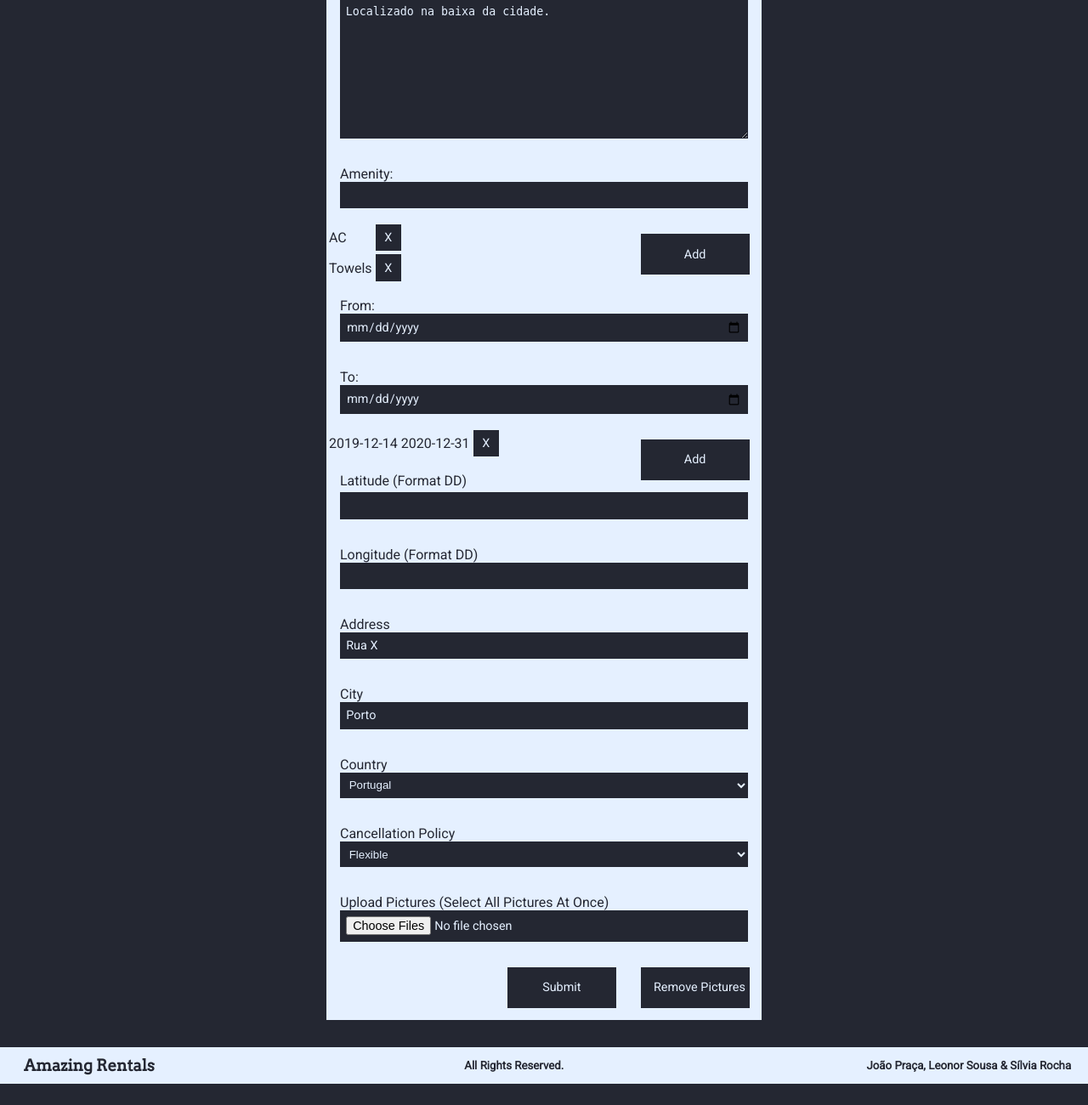
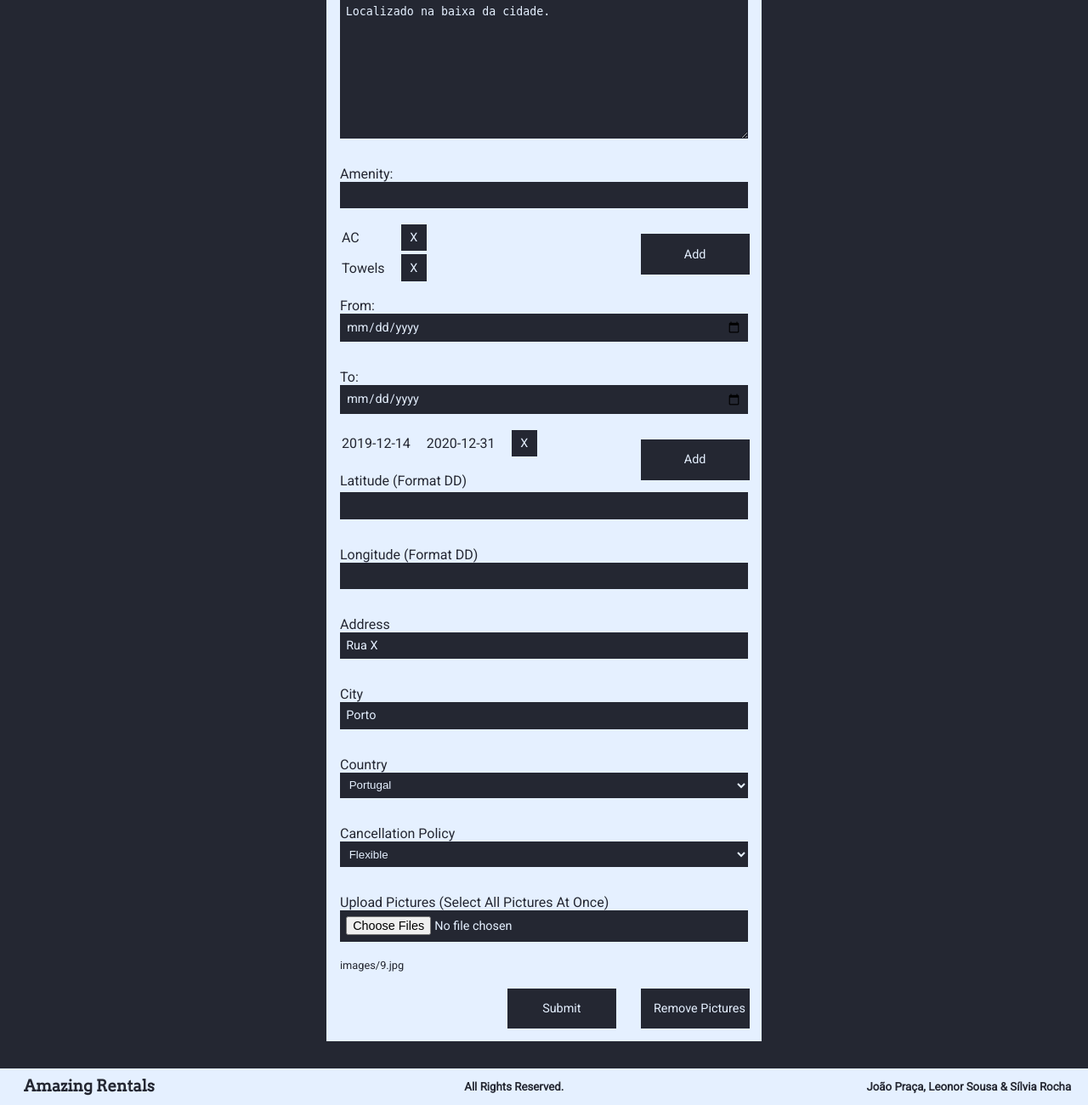
Before and after one commit to jarpraca/LTW_1920, a PHP site: page /editProperty.php?id=9 in a window 1280 px wide. Shown: the part 650-1950 px from the top of the page at 85% size. Before the commit the page ends 1925 px from the top, so only its background shows below. Run offline with PHP 8.4, Linux system fonts and the light colour scheme; the visitor is signed in with stand-in values (Sample User, id 1); data comes from the database, SQL or seed files in the repository; both versions use the stored data as it was after the commit.

Commit message:
fixed showing pic

```diff
--- a/layout.css
+++ b/layout.css
@@ -112,6 +112,14 @@ h5 {
 .verticalForm label {
     display: block;
     padding: 1em;
+}
+
+.verticalForm td{
+    padding-left: 1em;
+}
+
+.verticalForm p{
+    margin-left: 1rem;
 }
 
 .verticalForm .submit {
--- a/templates/forms/editProperty_action.php
+++ b/templates/forms/editProperty_action.php
@@ -49,8 +49,8 @@
         /*}
     }
     else if(is_file($_FILES['pictures'])){*/
-        $path = "../../images/$id.jpg";
-        move_uploaded_file($_FILES['pictures']['tmp_name'], $path);
+        $path = "images/$id.jpg";
+        move_uploaded_file($_FILES['pictures']['tmp_name'], "../../" . $path);
         addImage($id, $path, $_POST['name'] . "'s Photo");
         echo 'ONLY ONE';
     //}
@@ -70,5 +70,5 @@
         }
     }
 
-    // header( 'Location: ../../listProperties.php');
+    header( 'Location: ../../listProperties.php');
 ?>
--- a/templates/forms/property.php
+++ b/templates/forms/property.php
@@ -104,6 +104,10 @@
     </label>
     <?php
         if(isset($_GET['id'])){
+            $pictures=getHabitationPictures($_GET['id']);
+            foreach($pictures as $pic){
+                echo '<p>' . $pic['urlImagem'] . '</p>';
+            }
             $link = "templates/forms/removeAllImages_action.php?id=" . $_GET['id'];
     ?>
         <input type="button" value="Remove Pictures" id="rem_pictures_button" class="submit" onclick="window.location.replace('<?=$link?>');">
--- a/templates/properties/viewProperty.php
+++ b/templates/properties/viewProperty.php
@@ -55,7 +55,6 @@
         <script src="https://kit.fontawesome.com/yourcode.js"></script>
         <?php
             $photos = getHabitationPictures($habitation['idHabitacao']);
-            print_r($photos);
             $comments = getComments($habitation['idHabitacao']);
             $cleaning=0;
             $location=0;
--- a/templates/properties/viewSearchProperty.php
+++ b/templates/properties/viewSearchProperty.php
@@ -5,7 +5,7 @@
         $pictures=getHabitationPictures($habitation['idHabitacao']);
 
         if ($pictures != null){
-            echo '<img src=' . $pictures[0]['urlImagem'] . 'alt=' . $pictures[0]['legenda'] . '>';
+            echo '<img src=' . $pictures[0]['urlImagem'] . ' alt=' . $pictures[0]['legenda'] . '>';
         }
         else{
             echo '<img src="images/ownerPicture.jpg" alt="Habitation Picture">';
```
Also changed, not shown: templates/properties/viewShortProperty.php (+4 -4 lines), database/database.db.
